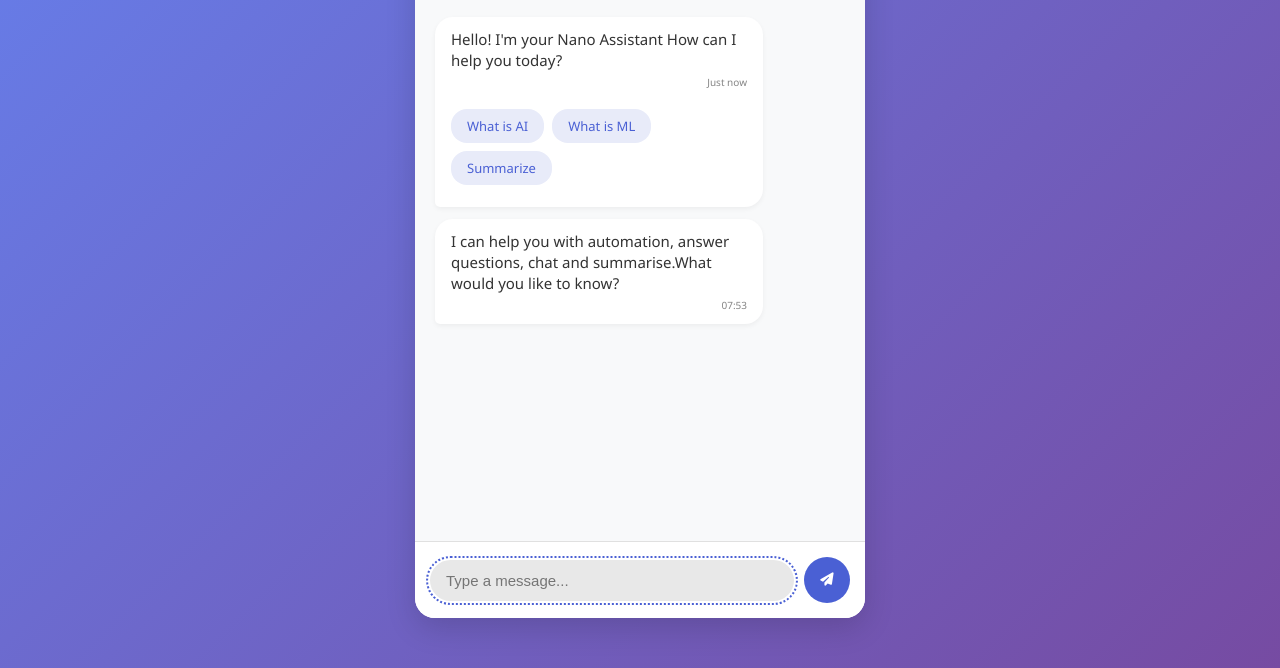
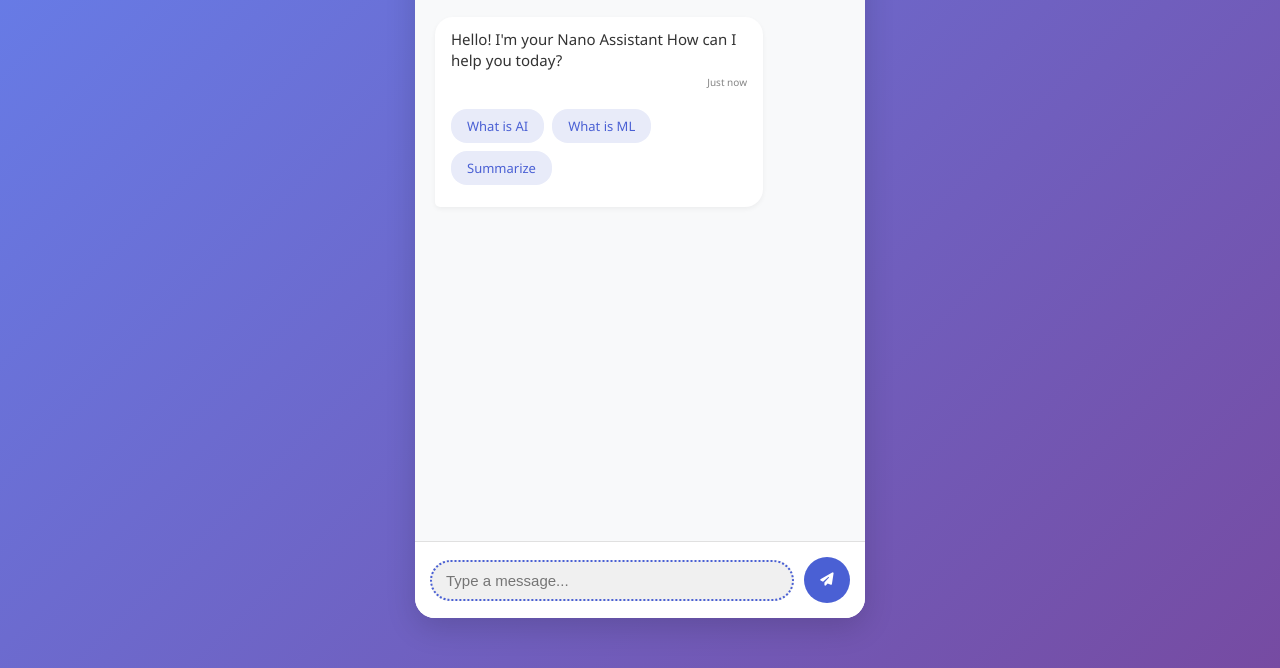
Before and after one commit to HariharanSuthan-A/NanoChat, a plain HTML site: page index.html in a window 1280 px wide. Shown: the part 132-800 px from the top of the page. Drawn offline with Linux system fonts and the light colour scheme.

Commit message:
Update index.html

```diff
--- a/index.html
+++ b/index.html
@@ -325,10 +325,7 @@
     // Add example messages on load
     window.addEventListener('load', () => {
       // Add a slight delay for initial messages to simulate conversation start
-      setTimeout(() => {
-        addBotMessage("I can help you with  automation, answer questions, chat and summarise.What would you like to know?");
-      }, 1000);
-    });
+
 
     function suggestionClick(text) {
       input.value = text;
```
